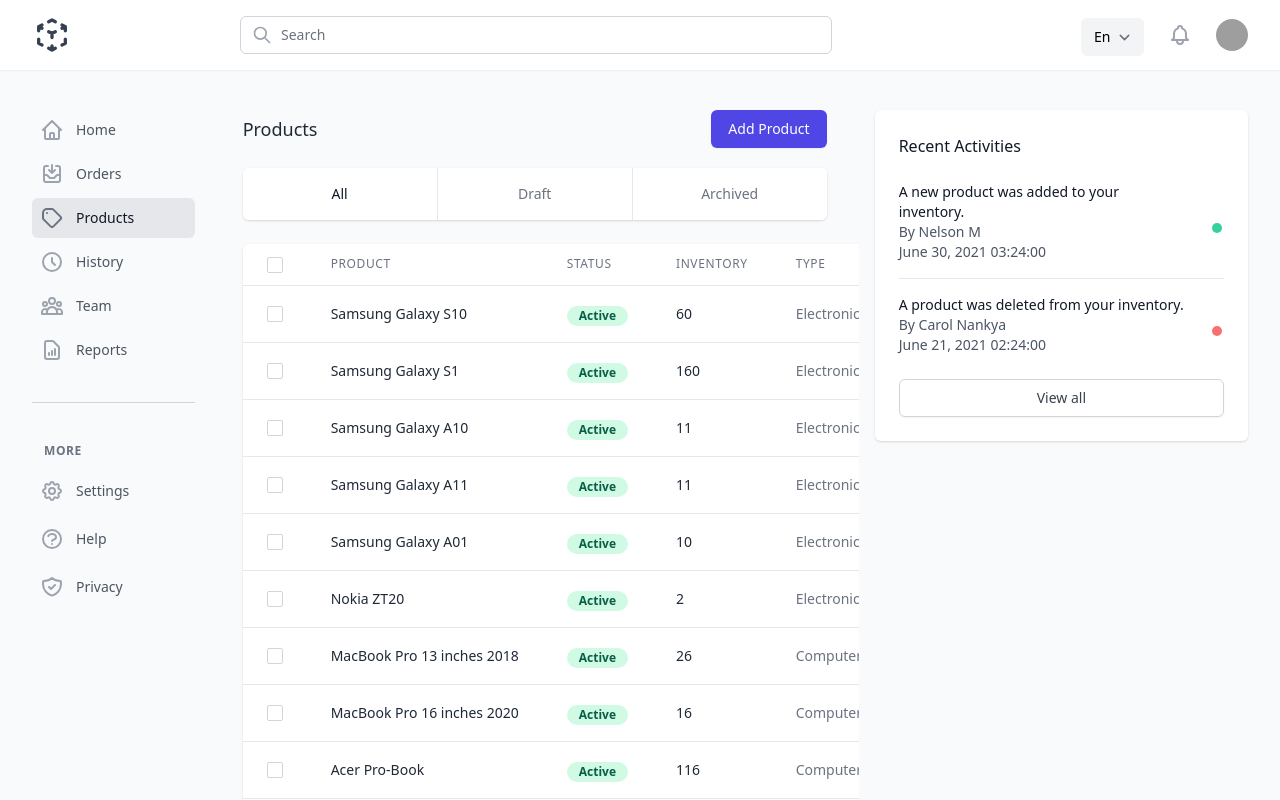
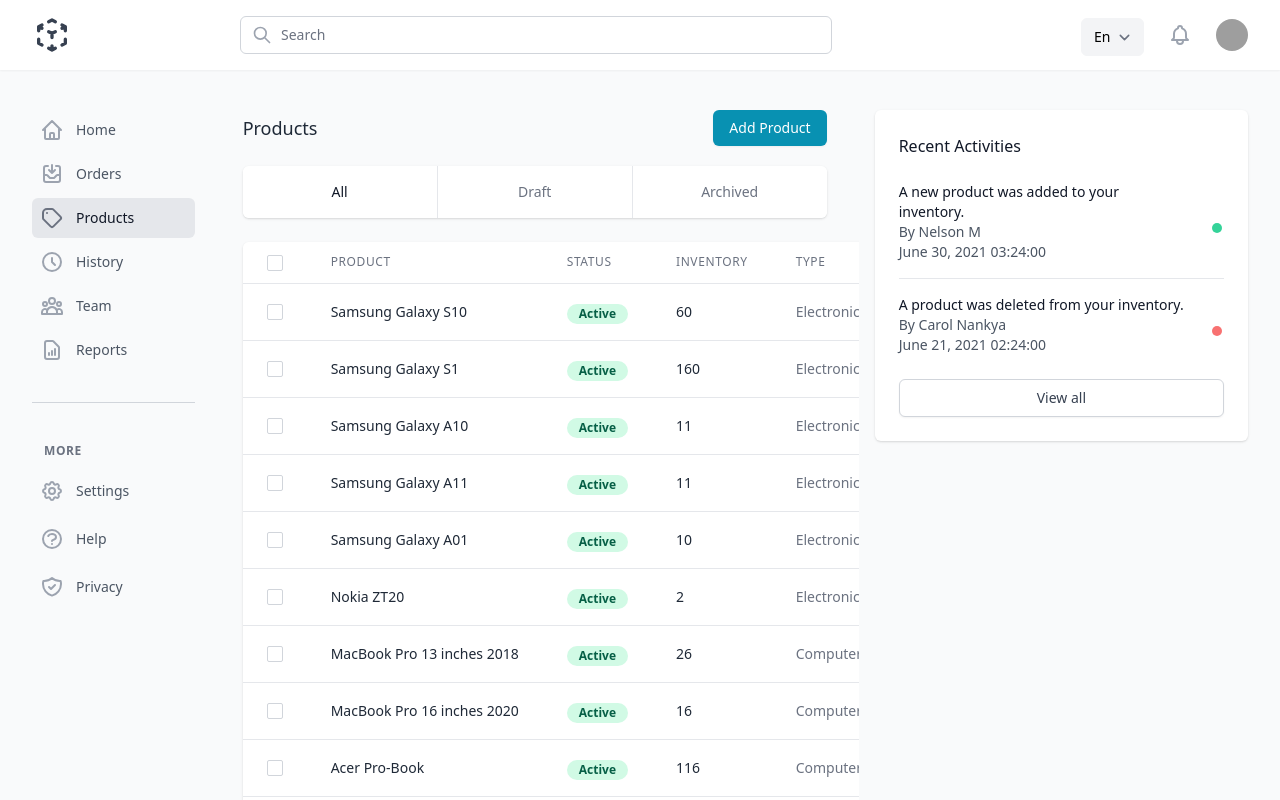
Before and after one commit to mwinel/ezziepos, a Next.js app: page /products in a window 1280 px wide. Shown: the top 800 px of the page. Built offline with nearby package versions, Linux system fonts and the light colour scheme; grey boxes are pictures that could not be loaded.

Commit message:
Fix section header

```diff
--- a/pages/products.js
+++ b/pages/products.js
@@ -6,7 +6,7 @@
   Aside,
   RecentActivities,
   Tabs,
-  Button
+  Button,
 } from "../components";
 
 const tabs = [
@@ -163,17 +163,12 @@
         {/* Page content */}
         <Main>
           {/* Section Heading */}
-          <div className="pb-5 sm:flex sm:items-center sm:justify-between">
+          <div className="pb-5 flex items-center justify-between">
             <h3 className="text-lg leading-6 font-medium text-gray-800">
               Products
             </h3>
             <div className="mt-3 sm:mt-0 sm:ml-4">
-              <button
-                type="button"
-                className="inline-flex items-center px-4 py-2 border border-transparent rounded-md shadow-sm text-sm font-medium text-white bg-indigo-600 hover:bg-indigo-700 focus:outline-none focus:ring-2 focus:ring-offset-2 focus:ring-indigo-500"
-              >
-                Add Product
-              </button>
+              <Button variant="secondary">Add Product</Button>
             </div>
           </div>
           <Tabs tabs={tabs} id="products-tabs" />
```
